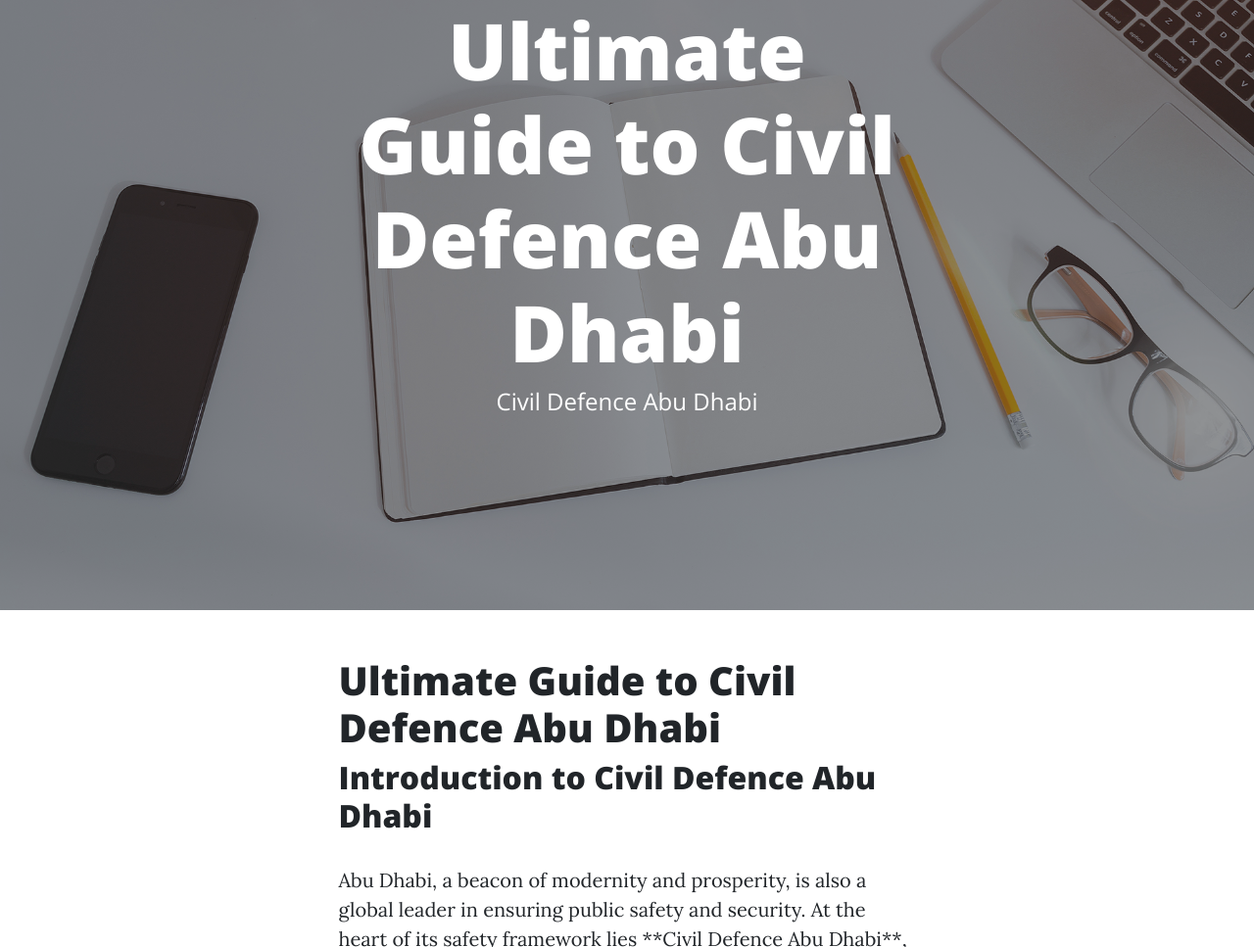
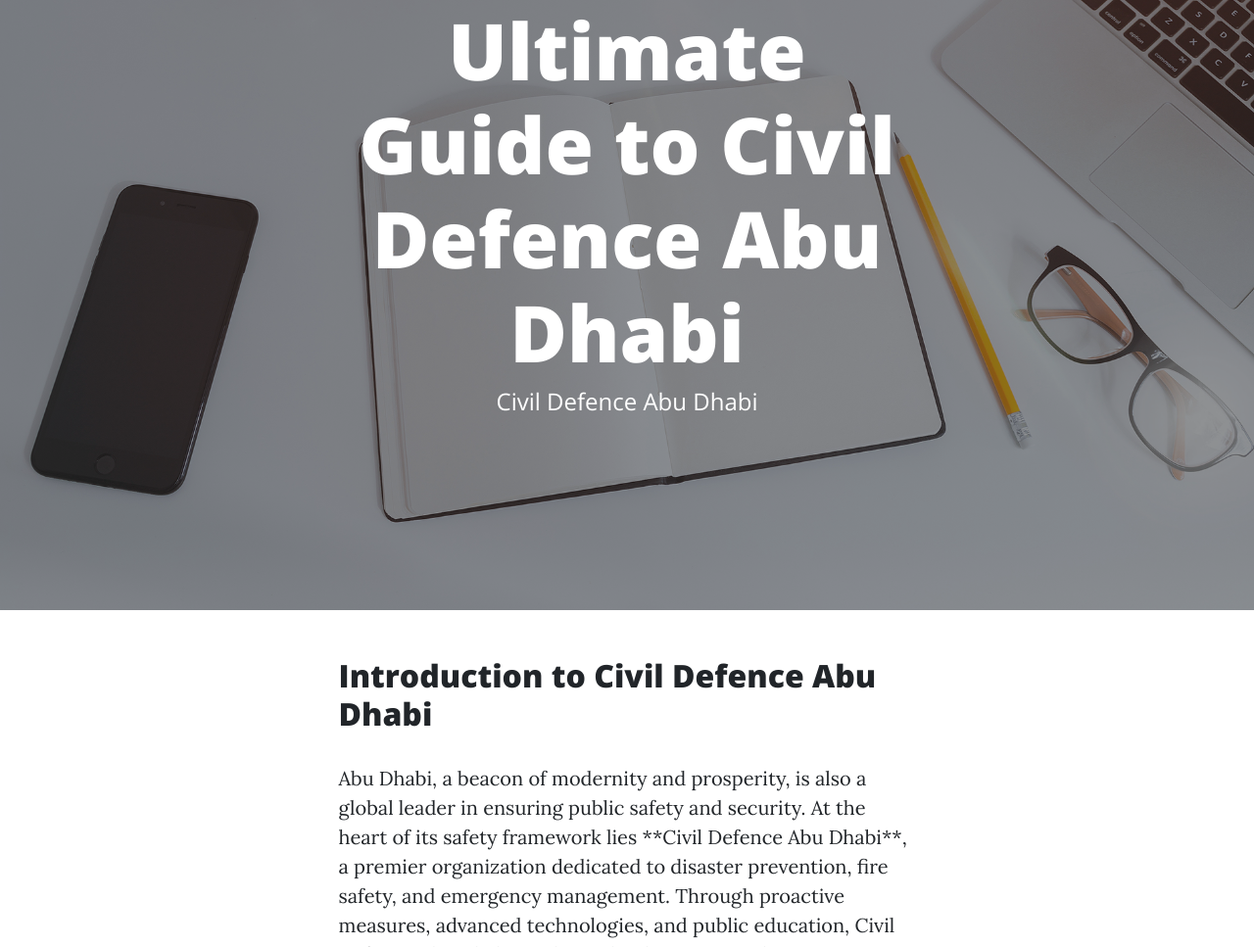
Before and after one commit to sojib0459/game, a plain HTML site: page civil-defence-abu-dhabi.html in a window 1280 px wide. Shown: the part 197-1164 px from the top of the page at 98% size. Drawn offline with nearby package versions, Linux system fonts and the light colour scheme.

Commit message:
Update civil-defence-abu-dhabi.html

```diff
--- a/civil-defence-abu-dhabi.html
+++ b/civil-defence-abu-dhabi.html
@@ -54,9 +54,6 @@
                 <div class="col-md-10 col-lg-8 col-xl-7">
                     <!-- Post preview-->
                     <div class="post-preview">
-    <header>
-        <h1><strong>Ultimate Guide to Civil Defence Abu Dhabi</strong></h1>
-    </header>
 
     <section>
         <h2><strong>Introduction to Civil Defence Abu Dhabi</strong></h2>
```
